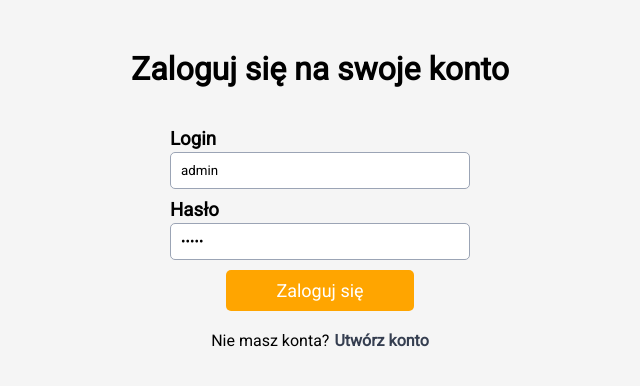
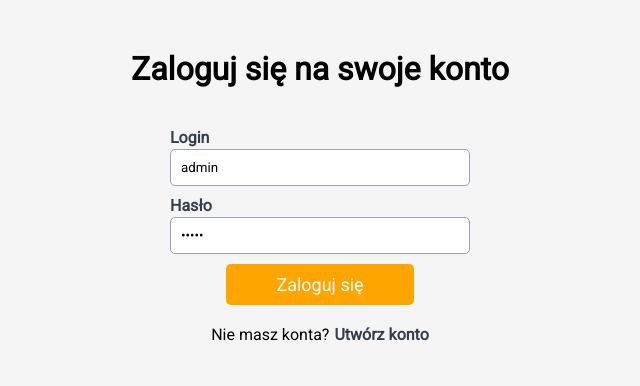
Before and after one commit to wojciechgrochecki/PWO_projekt_front, a React (Vite) app: page /login in a window 1280 px wide. Shown: the top 386 px of the page, without its empty margins (320-960 px from the left). Built offline with nearby package versions, Linux system fonts and the light colour scheme.

Commit message:
feat(login): make labels work correctly by adding ids to inputs

```diff
--- a/src/components/Login/LoginForm.jsx
+++ b/src/components/Login/LoginForm.jsx
@@ -41,9 +41,10 @@ export default function Login() {
       <h1>Zaloguj się na swoje konto</h1>
       <form className={styles["form"]} onSubmit={handleSubmit}>
         <div>
-          <h3>Login</h3>
+          <label htmlFor="username">Login</label>
           <input
             type="text"
+            id="username"
             name="username"
             onChange={handleChange}
             value={formData.username}
@@ -52,9 +53,10 @@ export default function Login() {
           />
         </div>
         <div>
-          <h3>Hasło</h3>
+          <label htmlFor="password">Hasło</label>
           <input
             type="password"
+            id="password"
             name="password"
             onChange={handleChange}
             value={formData.password}
```
